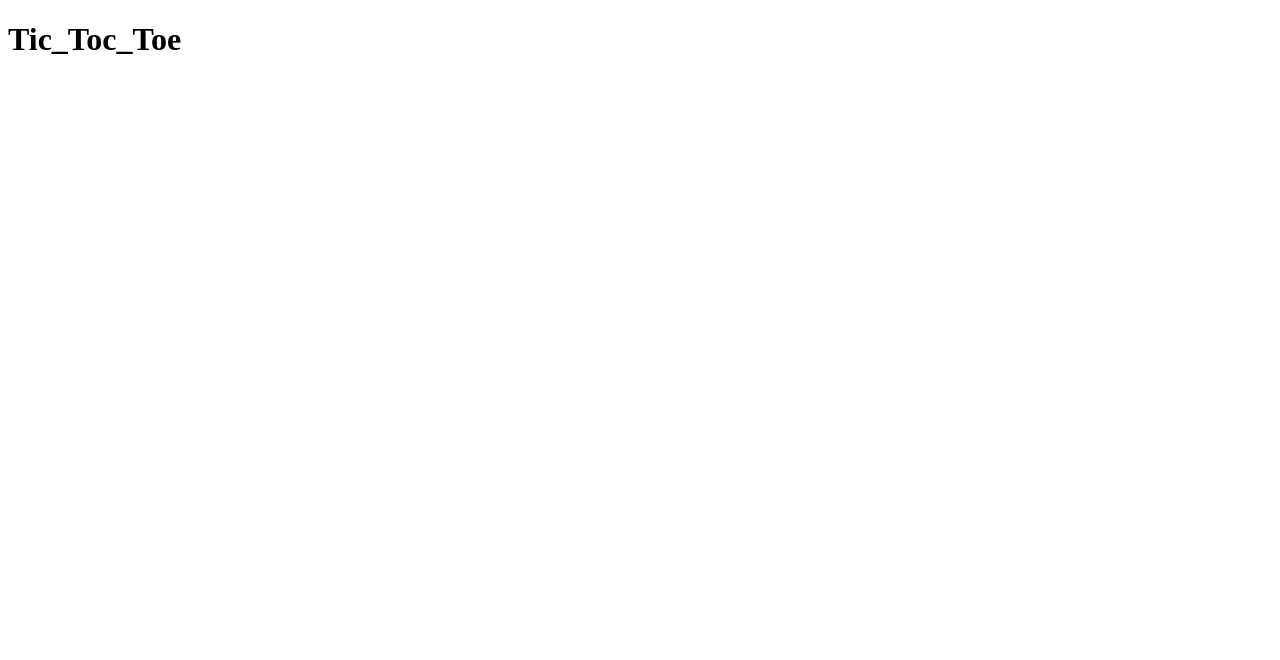
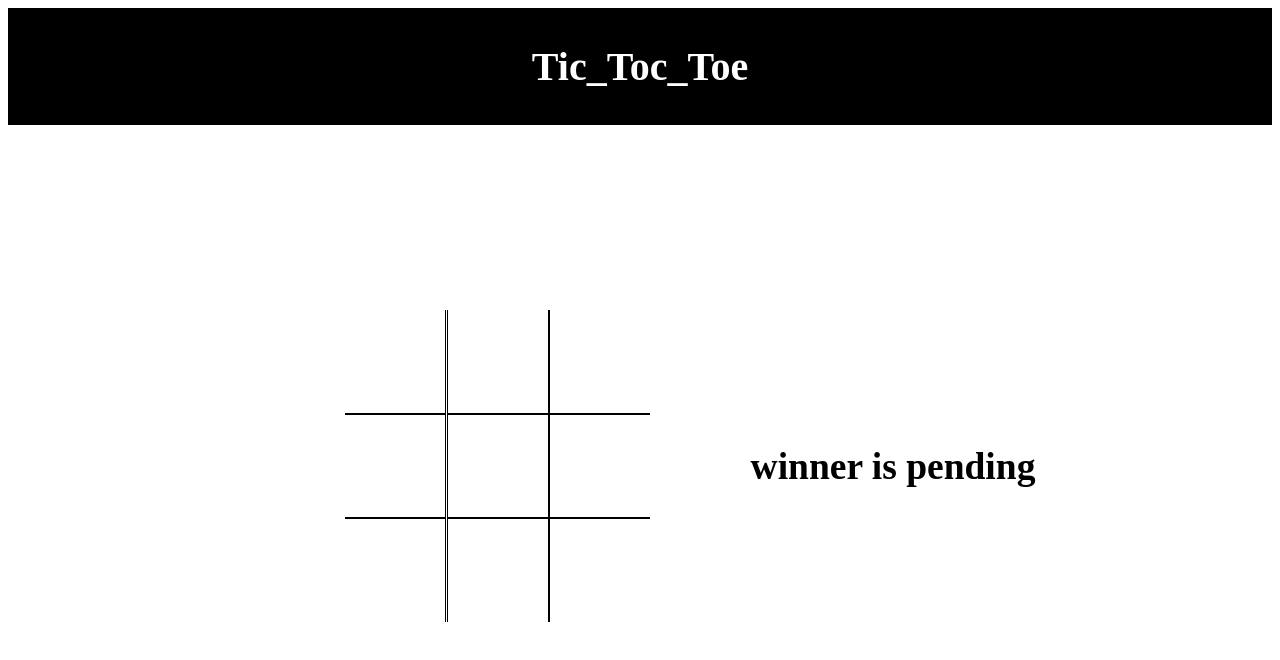
Before and after one commit to SapumalPriyashantha/Tic_Toc_Toe, a plain HTML site: page index.html in a window 1280 px wide. Drawn offline with Linux system fonts and the light colour scheme.

Commit message:
content updated

```diff
--- a/assets/js/js.js
+++ b/assets/js/js.js
@@ -0,0 +1,43 @@
+let cells = document.querySelectorAll('.cell')
+cells = Array.from(cells)
+
+let currentPlayer = "X"
+
+let winningCombinations = [
+    [0,1,2],
+    [3,4,5],
+    [6,7,8],
+    [0,3,6],
+    [1,4,7],
+    [2,5,8],
+    [0,4,8],
+    [2,4,6]
+]
+
+function checkForWinner(){
+    winningCombinations.forEach(function(combination){
+        let check = combination.every(idx => cells[idx].innerText.trim() == currentPlayer)
+        if(check){
+            highlightCells(combination)
+        }
+    })
+}
+
+function highlightCells(combination){
+    combination.forEach(function(idx){
+        cells[idx].classList.add("highlight")
+        let win = "winner is "+currentPlayer
+        $("#winner").text(win);
+        $("#winner").css("font-size","25px");
+
+    })
+}
+
+cells.forEach(function(cell){
+    cell.addEventListener('click', function(){
+        if(cell.innerText.trim() != "") return
+        cell.innerText = currentPlayer
+        checkForWinner()
+        currentPlayer = currentPlayer == "X" ? "O" : "X"
+    })
+})
--- a/assets/style/style.css
+++ b/assets/style/style.css
@@ -0,0 +1,67 @@
+body{
+    background-color: white;
+    display: flex;
+    flex-direction: column;
+    min-height: 100vh;
+}
+header{
+    background-color: black;
+    padding: 8px;
+    display: flex;
+    justify-content: center;
+    align-items: center;
+}
+header h1{
+    color: white;
+    font-size: 40px;
+}
+main{
+    display: flex;
+    align-items: center;
+    justify-content: center;
+    flex: 1 1 0%;
+}
+.board{
+    display: grid;
+    grid-template-columns: repeat(3,1fr);
+    grid-template-rows: repeat(3, 1fr);
+}
+.cell{
+    /*position: relative;*/
+    border: 1px solid black;
+    width: 100px;
+    padding-top: 100%;
+    font-size: 45px;
+    text-align: center;
+    /*line-height: 95px;*/
+    cursor: pointer;
+    user-select: none;
+}
+.cell:nth-child(1),
+.cell:nth-child(2),
+.cell:nth-child(3){
+    border-top: none;
+}
+.cell:nth-child(1),
+.cell:nth-child(4),
+.cell:nth-child(7){
+    border-left: none;
+}
+.cell:nth-child(7),
+.cell:nth-child(8),
+.cell:nth-child(9){
+    border-bottom: none;
+}
+.cell:nth-child(3),
+.cell:nth-child(6),
+.cell:nth-child(9){
+    border-right: none;
+}
+.cell.highlight{
+    background-color: #f7b32c;
+}
+#winner{
+    position: relative;
+    left: 100px;
+    font-size: 25px;
+}
--- a/index.html
+++ b/index.html
@@ -2,15 +2,16 @@
 <html lang="en">
 <head>
     <meta charset="UTF-8">
+    <meta content="width=device-width, initial-scale=1.0" name="viewport">
     <title>Tic_Toc_Toe</title>
-    <link rel="stylesheet" href="assets/style/style.css">
+    <link href="assets/style/style.css" rel="stylesheet">
 </head>
 <body>
 <header>
     <h1>Tic_Toc_Toe</h1>
 </header>
 <main>
-    <section class="border" id="border">
+    <section class="board">
         <div class="cell"></div>
         <div class="cell"></div>
         <div class="cell"></div>
@@ -21,7 +22,11 @@
         <div class="cell"></div>
         <div class="cell"></div>
     </section>
+    <section id="winner">
+        <h1 >winner is pending</h1>
+    </section>
 </main>
+
 <script src="assets/jQuery/jquery-3.6.0.min.js"></script>
 <script src="assets/js/js.js"></script>
 </body>
```
